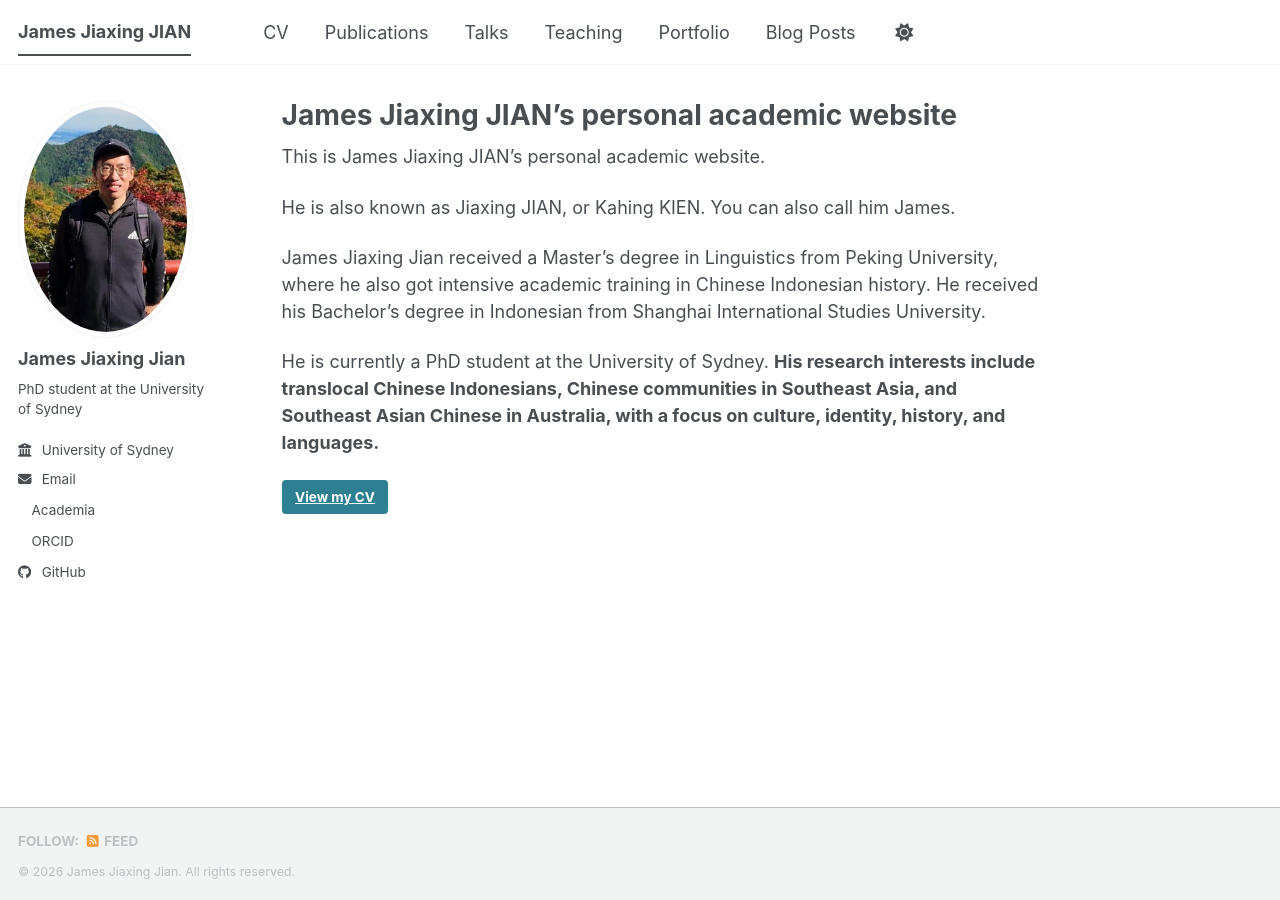
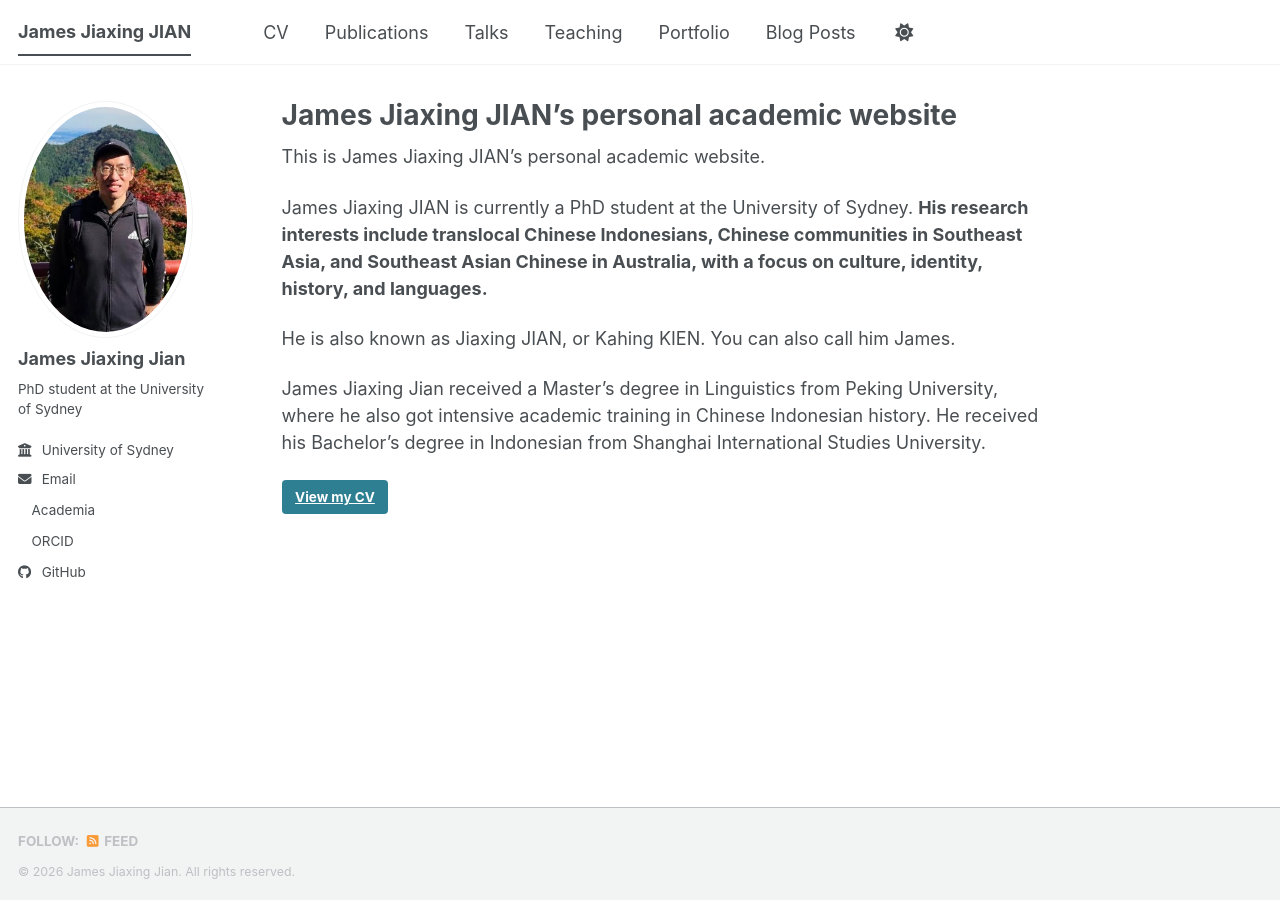
Before and after one commit to jamesjiaxingjian/jamesjiaxingjian.github.io, a Jekyll site: the page built from _pages/about.md, in a window 1280 px wide. Built offline with Jekyll 4.4.1, drawn with Linux system fonts in a browser that asks for light colours; a style sheet for code colours, icons or effects is not loaded.

Commit message:
Update about.md

```diff
--- a/_pages/about.md
+++ b/_pages/about.md
@@ -8,11 +8,11 @@ redirect_from:
 ---
 This is James Jiaxing JIAN’s personal academic website.
 
+James Jiaxing JIAN is currently a PhD student at the University of Sydney. **His research interests include translocal Chinese Indonesians, Chinese communities in Southeast Asia, and Southeast Asian Chinese in Australia, with a focus on culture, identity, history, and languages.**
+
 He is also known as Jiaxing JIAN, or Kahing KIEN. You can also call him James.
 
 James Jiaxing Jian received a Master’s degree in Linguistics from Peking University, where he also got intensive academic training in Chinese Indonesian history. He received his Bachelor’s degree in Indonesian from Shanghai International Studies University.
 
-He is currently a PhD student at the University of Sydney. **His research interests include translocal Chinese Indonesians, Chinese communities in Southeast Asia, and Southeast Asian Chinese in Australia, with a focus on culture, identity, history, and languages.**
-
 
 <a href="/cv/" class="btn btn--primary">View my CV</a>
```
